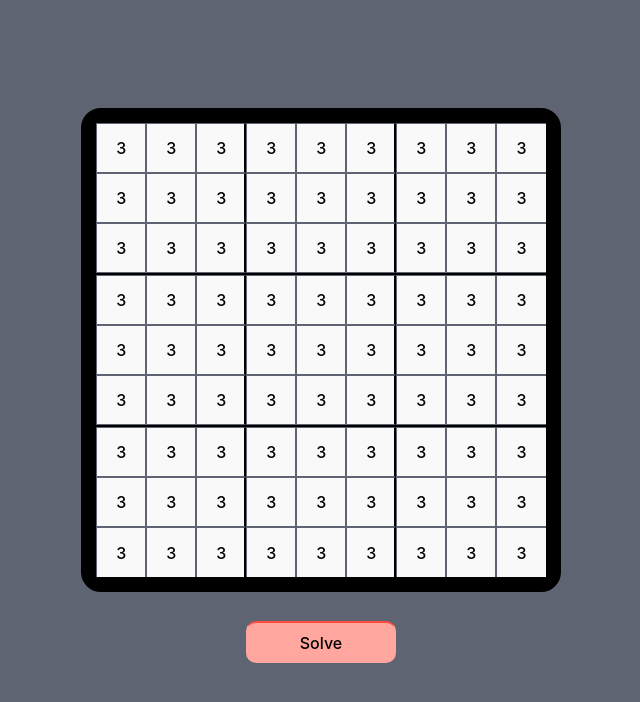
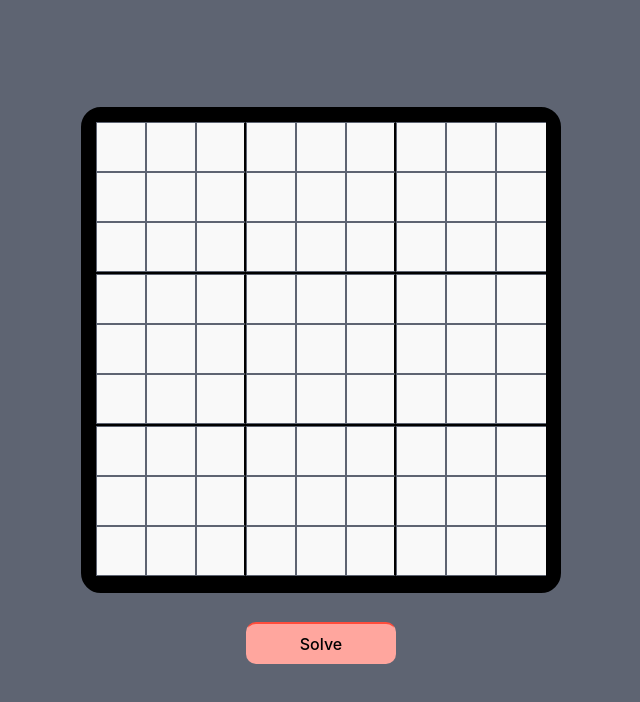
Before and after one commit to im-tower/react-sudoku-solver, a React (Vite) app: page / in a window 1280 px wide. Shown: the top 702 px of the page, without its empty margins (319-959 px from the left). Built offline with nearby package versions, Linux system fonts and the light colour scheme.

Commit message:
Insert values in board

```diff
--- a/src/App.css
+++ b/src/App.css
@@ -45,6 +45,8 @@
   width: 50px;
   height: 50px;
   border-color: #5E6472;
+  overflow: hidden;
+  padding: 0;
 }
 
 .square:nth-child(3n){
@@ -58,6 +60,10 @@
 .board-container{
   border: black 15px solid;
   border-radius: 20px;
+}
+
+.board-row{
+  display: flex;
 }
 
 .board-row:last-child .square{
@@ -101,3 +107,8 @@
   justify-content: center;
   grid-template-rows: auto 100px;
 }
+
+.numbers-grid{
+  position: absolute;
+  border: gray 3px solid;
+}
--- a/src/components/GameBoard.jsx
+++ b/src/components/GameBoard.jsx
@@ -1,6 +1,42 @@
 import Square from "./Square";
+import { useState } from "react";
 
 export default function GameBoard(){
+    const [board, setBoard] = useState([
+        ["", "", "", "", "", "", "", "", ""],
+        ["", "", "", "", "", "", "", "", ""],
+        ["", "", "", "", "", "", "", "", ""],
+        ["", "", "", "", "", "", "", "", ""],
+        ["", "", "", "", "", "", "", "", ""],
+        ["", "", "", "", "", "", "", "", ""],
+        ["", "", "", "", "", "", "", "", ""],
+        ["", "", "", "", "", "", "", "", ""],
+        ["", "", "", "", "", "", "", "", ""]
+    ]);
+    const [selectedSquare, setSelectedSquare] = useState({x: 0, y: 0});
+    const [numbers_grid_visible, setNumbersGridVisible] = useState(false);
+    const [numbers_grid_position, setNumbersGridPosition] = useState({
+        x: 0,
+        y: 0
+    });
+    const onSquareClick = (clientX, clientY, squareX, squareY) => {
+        setNumbersGridVisible(true);
+        setNumbersGridPosition({
+            x: clientX - 10,
+            y: clientY + 20
+        });
+        setSelectedSquare({
+            x: squareX,
+            y: squareY
+        });
+    }
+    const onGridNumberClick = (value) => {
+        const newBoard = [...board];
+        newBoard[selectedSquare.x][selectedSquare.y] = value;
+        setBoard(newBoard);
+        setSelectedSquare({x: 0, y: 0});
+        setNumbersGridVisible(false);
+    }
     return(
         <div className="board-container">
             {
@@ -8,12 +44,25 @@ export default function GameBoard(){
                     <div key={i} className="board-row">
                         {
                             Array.from(Array(9).keys()).map((j) =>
-                                <Square key={j} value={"3"} />
+                                <Square key={j} value={board[i][j]} onClick={({clientX, clientY}) => onSquareClick(clientX, clientY, i, j)} />
                             )
                         }
                     </div>
                 )
             }
+            <div className="numbers-grid"
+                style={
+                    {
+                        display: numbers_grid_visible ? "block" : "none",
+                        top: numbers_grid_position.y,
+                        left: numbers_grid_position.x
+                    }
+                }
+            >
+                {
+                    Array.from(Array(9).keys()).map((i) => <button onClick={() => onGridNumberClick(i+1)} key={i}>{i+1}</button>)
+                }
+            </div>
         </div>
     );
 }
--- a/src/components/Square.jsx
+++ b/src/components/Square.jsx
@@ -1,8 +1,10 @@
-export default function Square({value}) {
+export default function Square({value, onClick}) {
 
     return (
-        <button className="square">
-            {value}
+        <button className="square" onClick={onClick}>
+            {
+                value === "\n" ? "" : value
+            }
         </button>
     );
 
```
